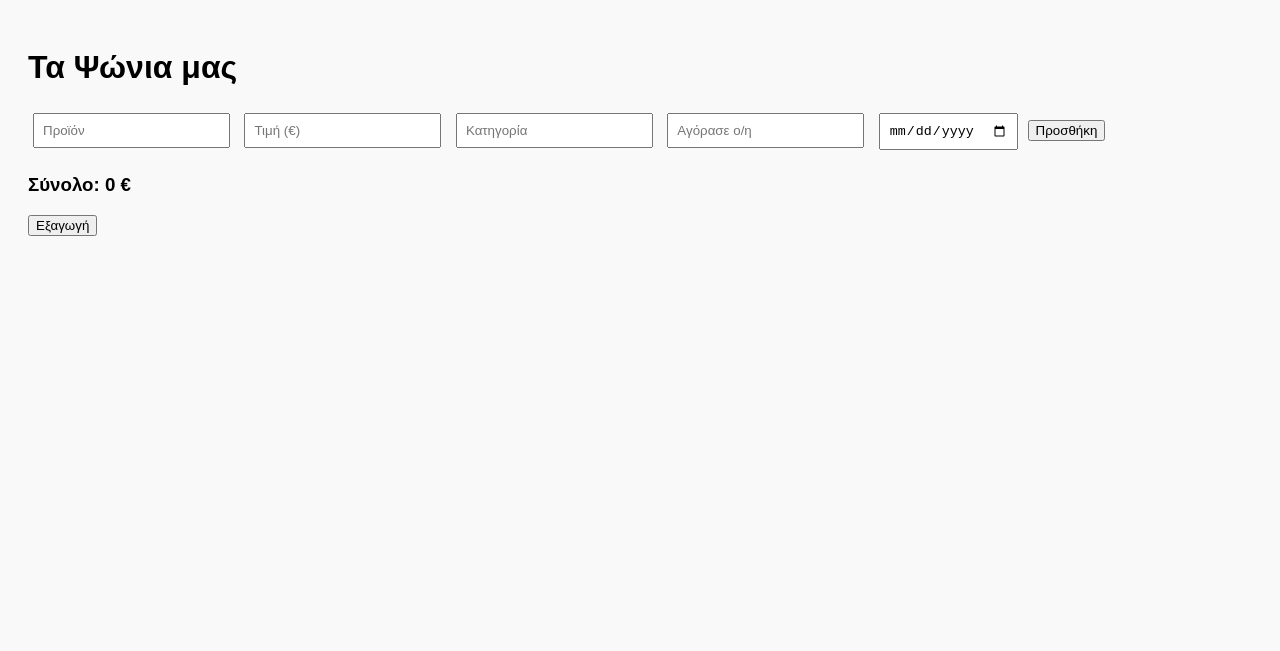
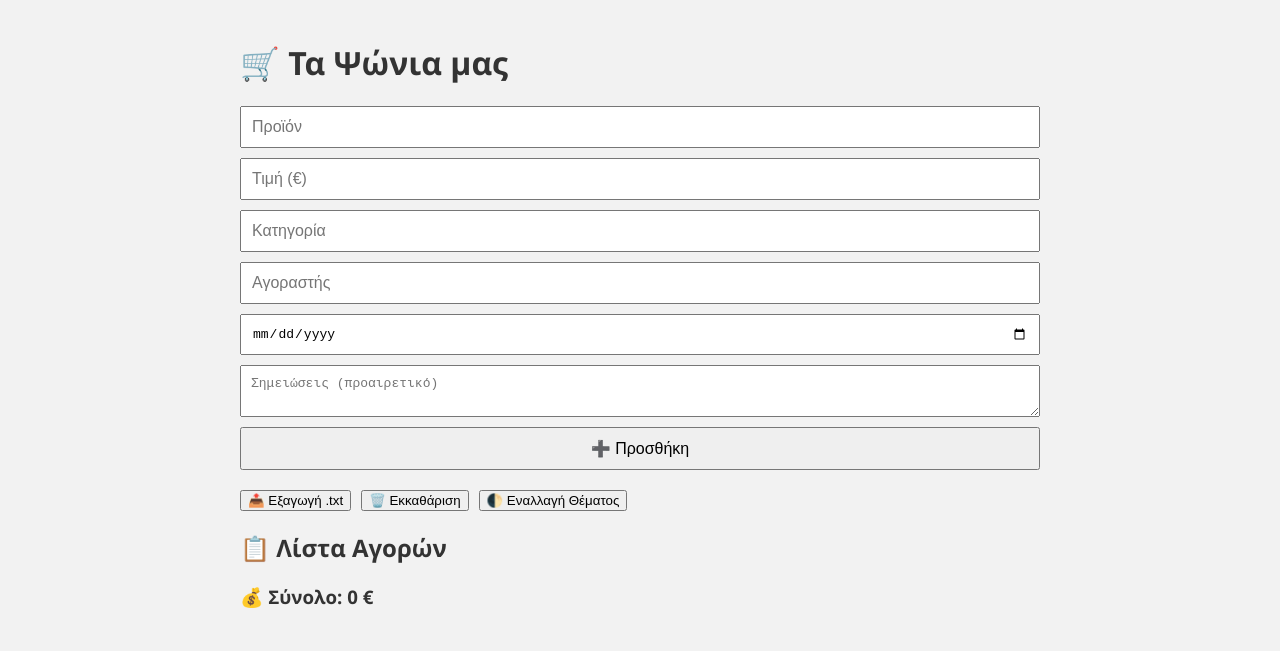
Before and after one commit to Chrispap100/tapsoniamas, a plain HTML site: page index.html in a window 1280 px wide. Drawn offline with Linux system fonts and the light colour scheme.

Commit message:
Add files via upload

```diff
--- a/index.html
+++ b/index.html
@@ -2,22 +2,31 @@
 <html lang="el">
 <head>
     <meta charset="UTF-8">
+    <meta name="viewport" content="width=device-width, initial-scale=1.0">
     <title>Τα Ψώνια μας</title>
     <link rel="stylesheet" href="style.css">
 </head>
 <body>
-    <h1>Τα Ψώνια μας</h1>
+    <div class="container">
+        <h1>🛒 Τα Ψώνια μας</h1>
         <form id="shopping-form">
             <input type="text" id="item" placeholder="Προϊόν" required>
-        <input type="number" id="price" placeholder="Τιμή (€)" required>
+            <input type="number" id="price" placeholder="Τιμή (€)" step="0.01" required>
             <input type="text" id="category" placeholder="Κατηγορία" required>
-        <input type="text" id="buyer" placeholder="Αγόρασε ο/η" required>
+            <input type="text" id="buyer" placeholder="Αγοραστής" required>
             <input type="date" id="date" required>
-        <button type="submit">Προσθήκη</button>
+            <textarea id="notes" placeholder="Σημειώσεις (προαιρετικό)"></textarea>
+            <button type="submit">➕ Προσθήκη</button>
         </form>
+        <div id="controls">
+            <button onclick="exportToText()">📤 Εξαγωγή .txt</button>
+            <button onclick="clearList()">🗑️ Εκκαθάριση</button>
+            <button onclick="toggleDarkMode()">🌓 Εναλλαγή Θέματος</button>
+        </div>
+        <h2>📋 Λίστα Αγορών</h2>
         <div id="shopping-list"></div>
-    <h3>Σύνολο: <span id="total">0</span> €</h3>
-    <button onclick="exportToText()">Εξαγωγή</button>
+        <h3>💰 Σύνολο: <span id="total">0</span> €</h3>
+    </div>
     <script src="script.js"></script>
 </body>
 </html>
--- a/script.js
+++ b/script.js
@@ -1,8 +1,8 @@
 
+let total = 0;
 const form = document.getElementById('shopping-form');
 const list = document.getElementById('shopping-list');
 const totalDisplay = document.getElementById('total');
-let total = 0;
 
 form.addEventListener('submit', function(e) {
     e.preventDefault();
@@ -11,21 +11,25 @@ form.addEventListener('submit', function(e) {
     const category = document.getElementById('category').value;
     const buyer = document.getElementById('buyer').value;
     const date = document.getElementById('date').value;
+    const notes = document.getElementById('notes').value;
 
     const entry = document.createElement('div');
-    entry.textContent = `${item} - ${price.toFixed(2)}€ - ${category} - ${buyer} - ${date}`;
+    entry.className = 'entry';
+    entry.innerHTML = `<strong>${item}</strong> - ${price.toFixed(2)}€<br>
+                       Κατηγορία: ${category}<br>
+                       Αγόρασε: ${buyer} | Ημερομηνία: ${date}<br>
+                       ${notes ? '📝 ' + notes : ''}`;
     list.appendChild(entry);
 
     total += price;
     totalDisplay.textContent = total.toFixed(2);
-
     form.reset();
 });
 
 function exportToText() {
     let data = '';
-    list.querySelectorAll('div').forEach(div => {
-        data += div.textContent + '\n';
+    list.querySelectorAll('.entry').forEach(div => {
+        data += div.innerText + '\n---\n';
     });
     const blob = new Blob([data], { type: 'text/plain' });
     const a = document.createElement('a');
@@ -33,3 +37,15 @@ function exportToText() {
     a.download = 'ta_psonia_mas.txt';
     a.click();
 }
+
+function clearList() {
+    if (confirm('Είσαι σίγουρος ότι θέλεις να διαγράψεις τη λίστα;')) {
+        list.innerHTML = '';
+        total = 0;
+        totalDisplay.textContent = total.toFixed(2);
+    }
+}
+
+function toggleDarkMode() {
+    document.body.classList.toggle('dark-mode');
+}
--- a/style.css
+++ b/style.css
@@ -1,16 +1,46 @@
 
 body {
-    font-family: Arial, sans-serif;
+    font-family: 'Segoe UI', Tahoma, Geneva, Verdana, sans-serif;
+    margin: 0;
+    padding: 0;
+    background-color: #f2f2f2;
+    color: #333;
+    transition: background-color 0.3s, color 0.3s;
+}
+.container {
+    max-width: 800px;
+    margin: auto;
     padding: 20px;
-    background-color: #f9f9f9;
 }
-form input {
-    margin: 5px;
-    padding: 8px;
+form {
+    display: flex;
+    flex-direction: column;
+    gap: 10px;
 }
-#shopping-list div {
-    padding: 5px;
-    margin: 5px 0;
+form input, form textarea, form button {
+    padding: 10px;
+    font-size: 1em;
+}
+#controls {
+    margin-top: 20px;
+    display: flex;
+    gap: 10px;
+    flex-wrap: wrap;
+}
+#shopping-list {
+    margin-top: 20px;
+}
+#shopping-list .entry {
     background-color: #fff;
     border-left: 4px solid #4CAF50;
+    padding: 10px;
+    margin-bottom: 10px;
 }
+.dark-mode {
+    background-color: #222;
+    color: #eee;
+}
+.dark-mode .entry {
+    background-color: #333;
+    border-left-color: #00e676;
+}
```
Lines whose indentation alone changed are shown as unchanged.
